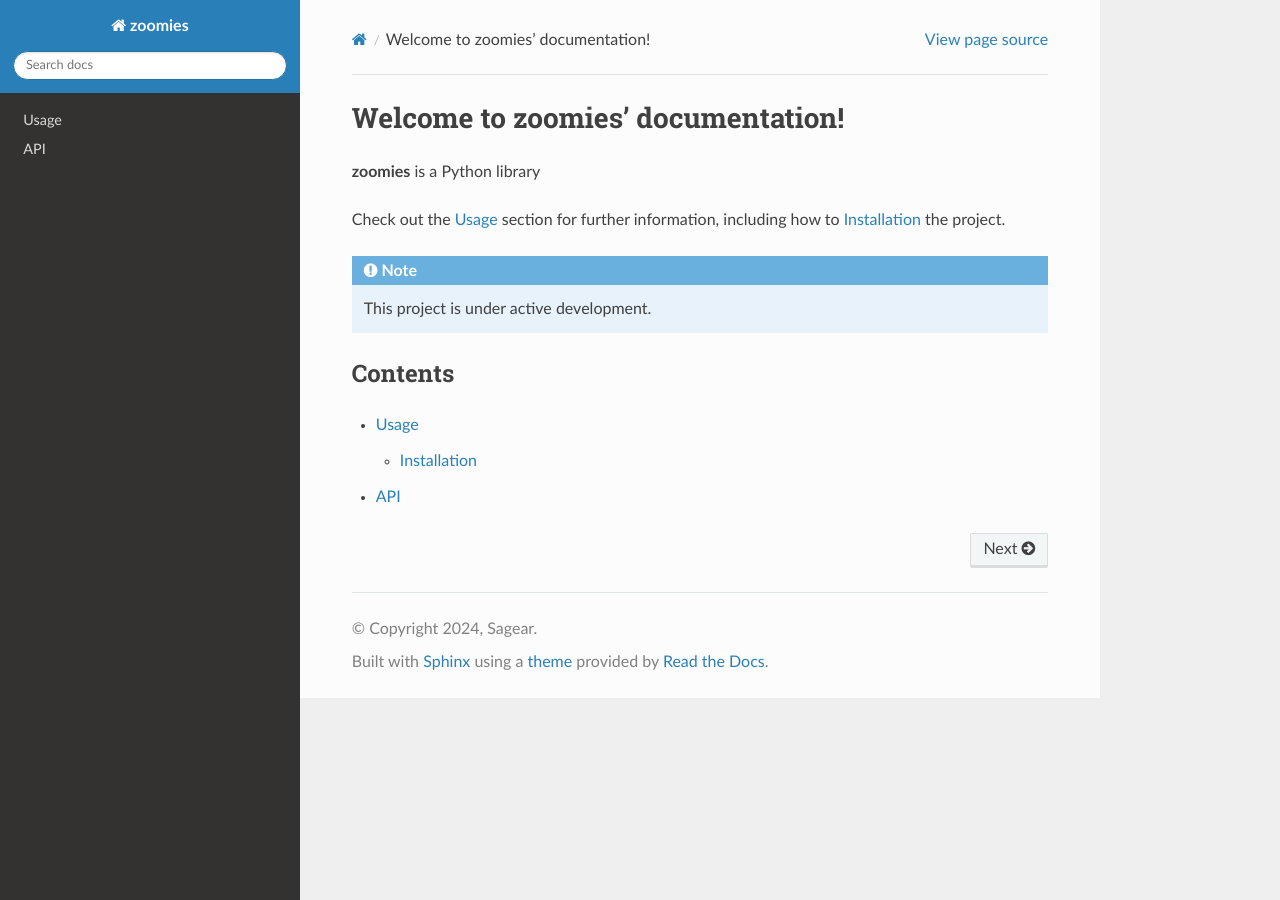
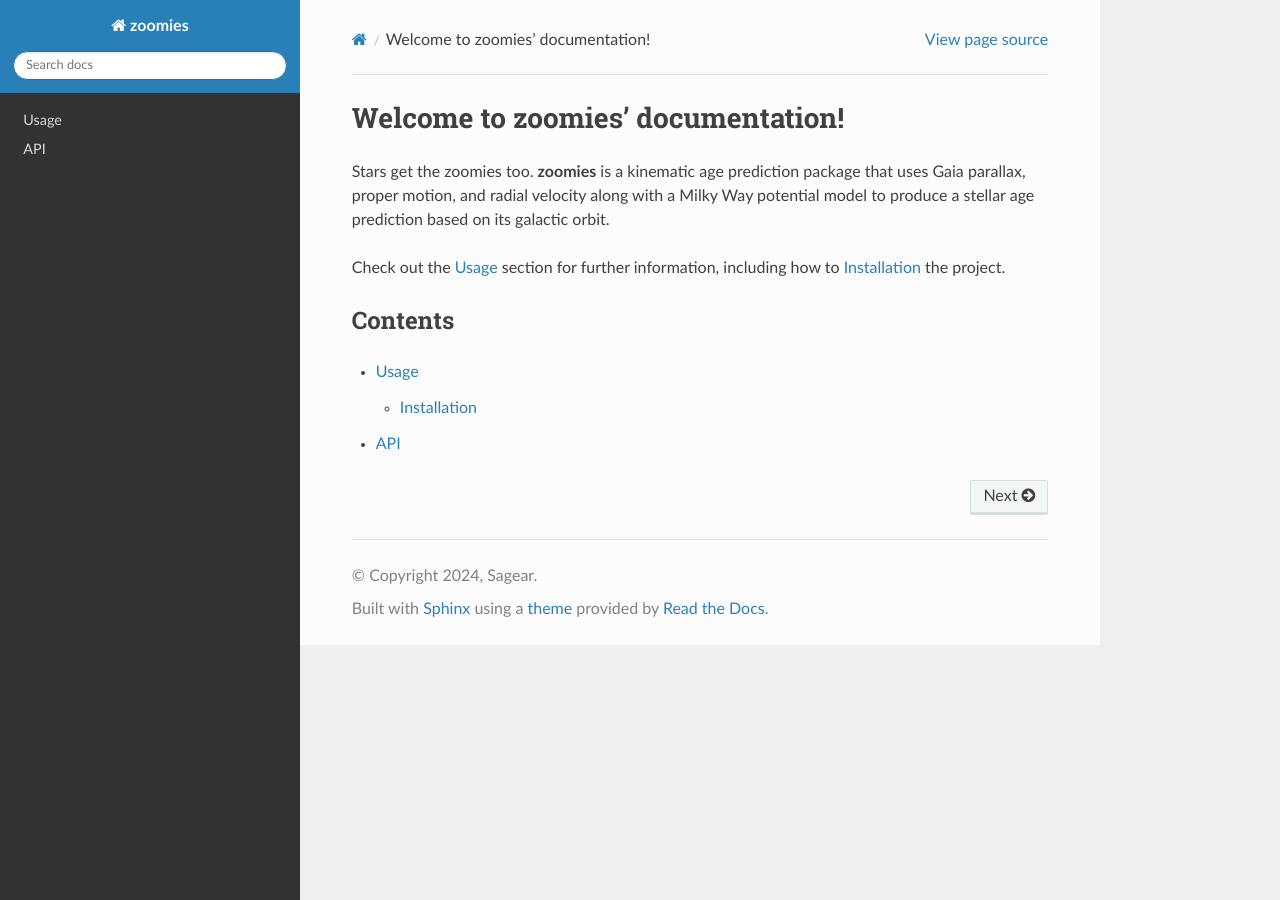
Before and after one commit to ssagear/zoomies, a Sphinx documentation site: the page built from docs/index.rst, in a window 1280 px wide. Built offline with Sphinx 7.4.7 and the Read the Docs theme 3.1.0, drawn with Linux system fonts in a browser that asks for light colours.

```diff
--- a/docs/api.rst
+++ b/docs/api.rst
@@ -1,7 +1,4 @@
 API
 ===
 
-.. autosummary::
-   :toctree: generated
-
-   zoomies
+.. autofunction:: zoomies.KinematicAgeSpline
--- a/docs/index.rst
+++ b/docs/index.rst
@@ -1,14 +1,10 @@
 Welcome to zoomies' documentation!
 ===================================
 
-**zoomies** is a Python library
+Stars get the zoomies too. **zoomies** is a kinematic age prediction package that uses Gaia parallax, proper motion, and radial velocity along with a Milky Way potential model to produce a stellar age prediction based on its galactic orbit.
 
 Check out the :doc:`usage` section for further information, including
 how to :ref:`installation` the project.
-
-.. note::
-
-   This project is under active development.
 
 Contents
 --------
```
Also changed, not shown: 1 other file.
